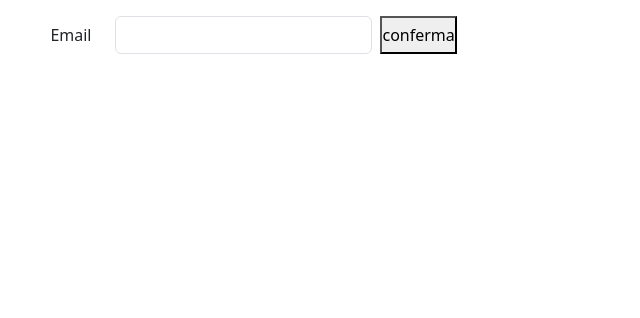
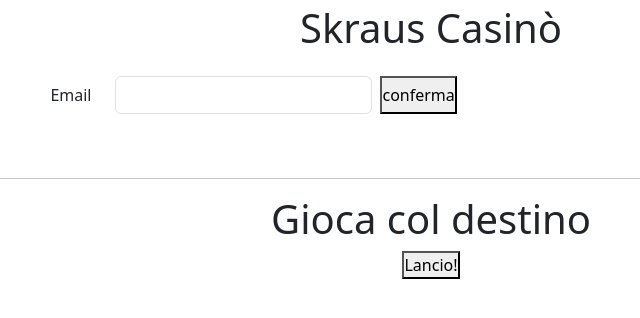
Before and after one commit to sollendy/js-mail-dadi, a plain HTML site: page index.html in a window 1280 px wide. Shown: the whole page, without its empty margins (209-849 px from the left). Drawn offline with nearby package versions, Linux system fonts and the light colour scheme.

Commit message:
problemi con bottoneMagico

```diff
--- a/index.html
+++ b/index.html
@@ -9,8 +9,10 @@
     <link rel="stylesheet" href="css/style.css">
 </head>
 <body>
+    <div id="title" class="text-center pt-1">
+        <h1>Skraus Casinò</h1>
+    </div>
     <div class="container d-flex align-items-center justify-content-around">
-
         <div class="input-cnt d-flex gap-4 align-items-center pt-3">
             <label for="inputEmail3" class="">Email</label>
             <div class="d-flex gap-2">
@@ -23,9 +25,26 @@
 
         </div>
     </div>
+    <br>
+    <br>
+    <hr>
+    <div id="dadiMalefici" class="">
+        <h1 class="text-center">Gioca col destino</h1>
+        <div class="gameCont d-flex flex-column align-items-center">
+            <div>
+                <button id="bottoneMagico">
+                    Lancio!
+                </button>
+            </div>
+            <div id="datiCont" class="d-flex">
+                <div id="giocatore" class="caselle">
 
-    <div id="dadiMalefici">
+                </div>
+                <div id="CPU" class="caselle">
 
+                </div>
+            </div>
+        </div>
     </div>
     <script src="js/script.js"></script>
 </body>
```
